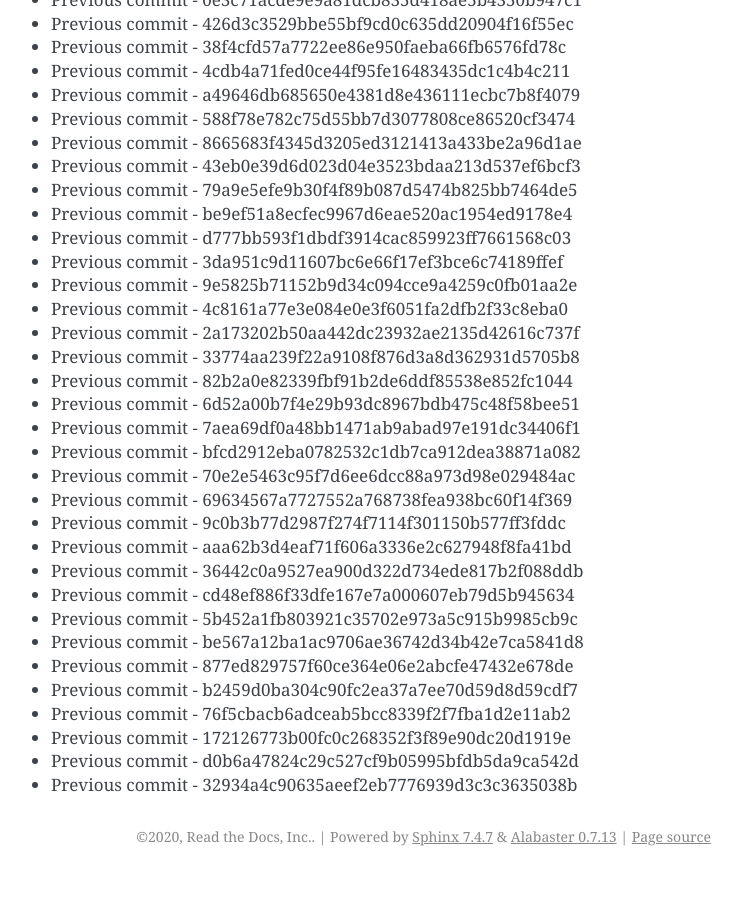
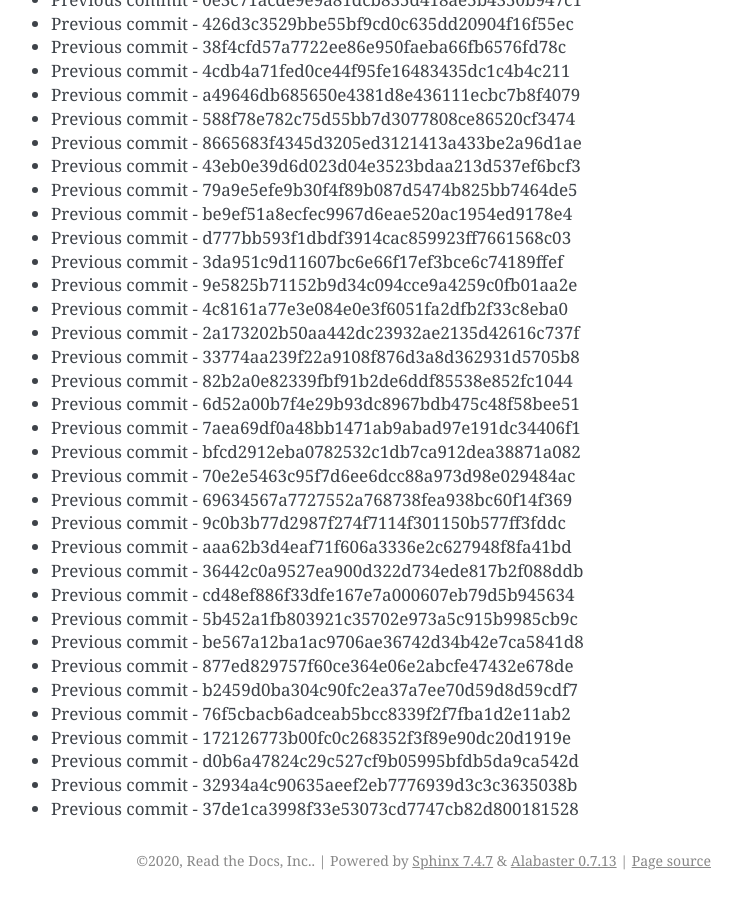
Before and after one commit to readthedocs/rtd-git-stresstest, a Sphinx documentation site: the page built from docs/updates.rst, in a window 1280 px wide and 900 px high, scrolled down 33186 px. Shown: the whole window, without its empty margins (399-1141 px from the left). Built offline with Sphinx 7.4.7, drawn with Linux system fonts in a browser that asks for light colours; before the commit the page ends 34062 px from its top, so only the background shows below that.

Commit message:
Generating commit from previous: 37de1ca3998f33e53073cd7747cb82d800181528

```diff
--- a/docs/updates.rst
+++ b/docs/updates.rst
@@ -1426,3 +1426,4 @@ It can be tested for any performance characteristics.
 * Previous commit - 172126773b00fc0c268352f3f89e90dc20d1919e
 * Previous commit - d0b6a47824c29c527cf9b05995bfdb5da9ca542d
 * Previous commit - 32934a4c90635aeef2eb7776939d3c3c3635038b
+* Previous commit - 37de1ca3998f33e53073cd7747cb82d800181528
```
